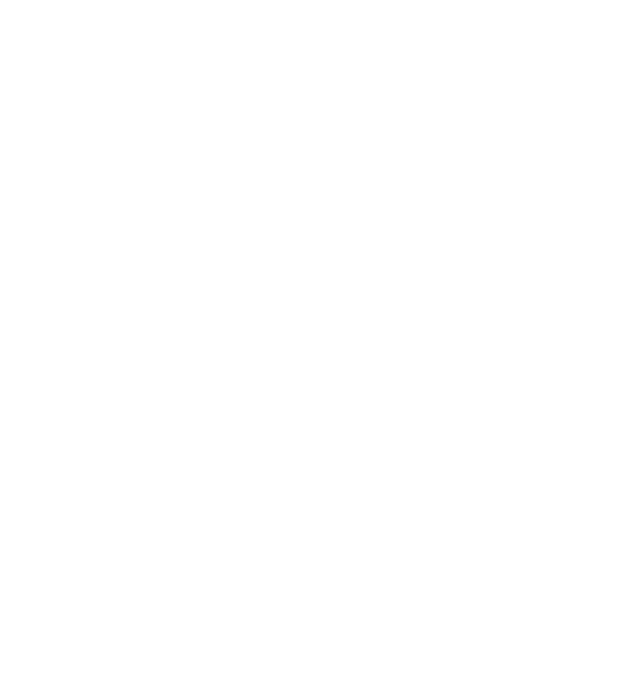
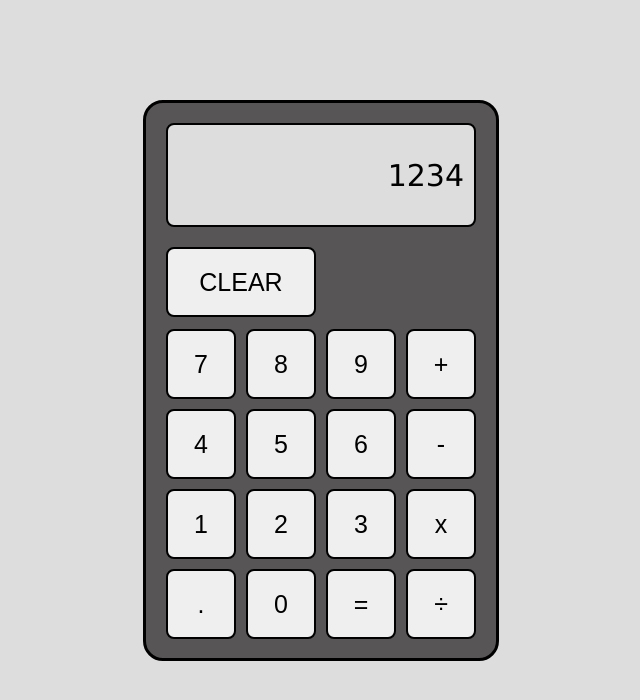
Before and after one commit to milliani85/calculator, a plain HTML site: page index.html in a window 1280 px wide. Shown: the whole page, without its empty margins (319-959 px from the left). Drawn offline with Linux system fonts and the light colour scheme.

Commit message:
Create calculator layout and initial operator functions
Create initial calculator design in html and CSS. Create functions for + - * /. Create an operate function to call these.

```diff
--- a/index.html
+++ b/index.html
@@ -5,11 +5,31 @@
     <meta http-equiv="X-UA-Compatible" content="IE=edge">
     <meta name="viewport" content="width=device-width, initial-scale=1.0">
     <link rel="stylesheet" href="styles.css">
-    <title>Document</title>
+    <title>Calculator</title>
 </head>
 <body>
-
-
+    <div class = 'calculator'>
+        <div class = 'display'>1234</div>
+            <button class = 'clear-button'>CLEAR</button>
+        <div class = 'input-buttons-container'>
+            <button>7</button>
+            <button>8</button>
+            <button>9</button>
+            <button>+</button>
+            <button>4</button>
+            <button>5</button>
+            <button>6</button>
+            <button>-</button>
+            <button>1</button>
+            <button>2</button>
+            <button>3</button>
+            <button>x</button>
+            <button>.</button>
+            <button>0</button>
+            <button>=</button>
+            <button>÷</button>
+        </div>
+    </div>
     <script src="javascript.js"></script>
 </body>
 </html>
--- a/javascript.js
+++ b/javascript.js
@@ -0,0 +1,36 @@
+
+
+
+// Four basic math functions.
+
+const add = function(n1, n2) {
+    return n1 + n2;
+}
+
+const subtract = function(n1, n2) {
+    return n1 - n2;
+}
+
+const multiply = function(n1, n2) {
+    return n1 * n2;
+}
+
+const divide = function(n1, n2) {
+    return n1 / n2;
+}
+
+
+// Operator function.
+
+const operate = function(n1, operator, n2) {
+
+    if(operator === '+') {
+        add(n1,n2);
+    } else if(operator === '-') {
+        subtract(n1,n2);
+    } else if(operator === 'x' || operator === 'X') {
+        multiply(n1,n2);
+    } else if(operator === '/') {
+        divide(n1,n2);
+    }
+}
--- a/styles.css
+++ b/styles.css
@@ -0,0 +1,53 @@
+body {
+    display: flex;
+    justify-content: center;
+    background-color: #dddddd;
+    margin-top: 100px;
+    font-family: Verdana, Geneva, Tahoma, sans-serif;
+}
+
+.calculator {
+    /* display: flex;
+    justify-content: center; */
+    align-items: center;
+    border: 3px solid black;
+    border-radius: 20px;
+    height: 555px;
+    width: 350px;
+    background-color: #575555;
+}
+
+.display {
+    border: 2px solid black;
+    border-radius: 8px;
+    background-color: #dddddd;
+    margin: 20px;
+    height: 100px;
+    font-size: 30px;
+    display:flex;
+    justify-content: flex-end;
+    align-items: center;
+    padding-right: 10px;
+}
+
+.input-buttons-container {
+    display: flex;
+    flex-wrap: wrap;
+    justify-content: center;
+    margin: 20px;
+    gap: 10px;
+}
+
+button {
+    height: 70px;
+    width: 70px;
+    border: 2px solid black;
+    border-radius: 8px;
+    font-size: 25px;
+}
+
+.clear-button {
+    width: 150px;
+    margin-left: 20px;
+    margin-bottom: -8px;
+}
```
